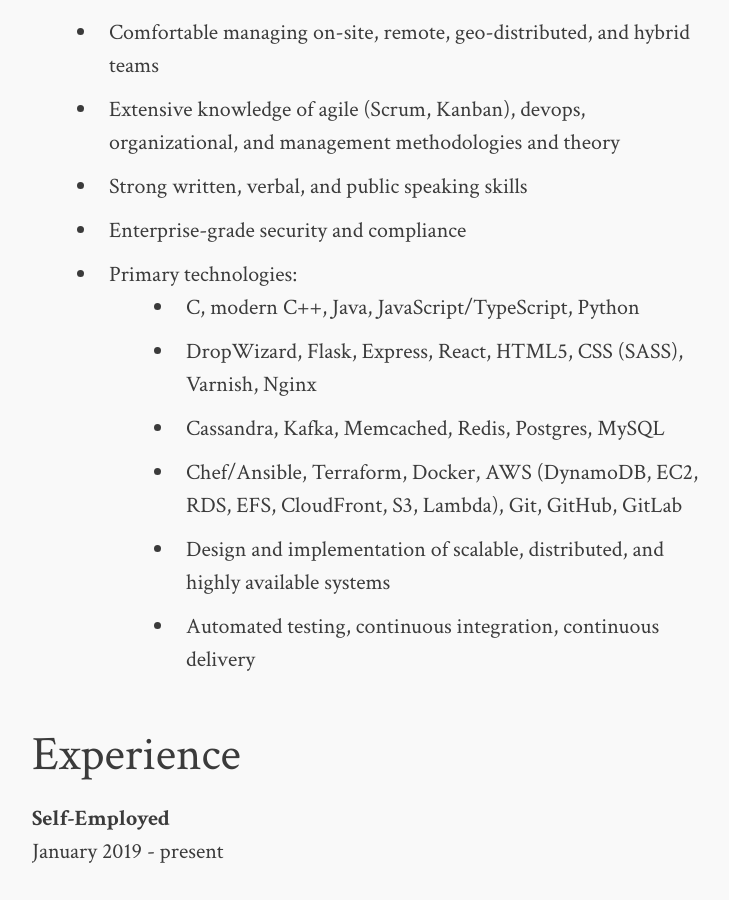
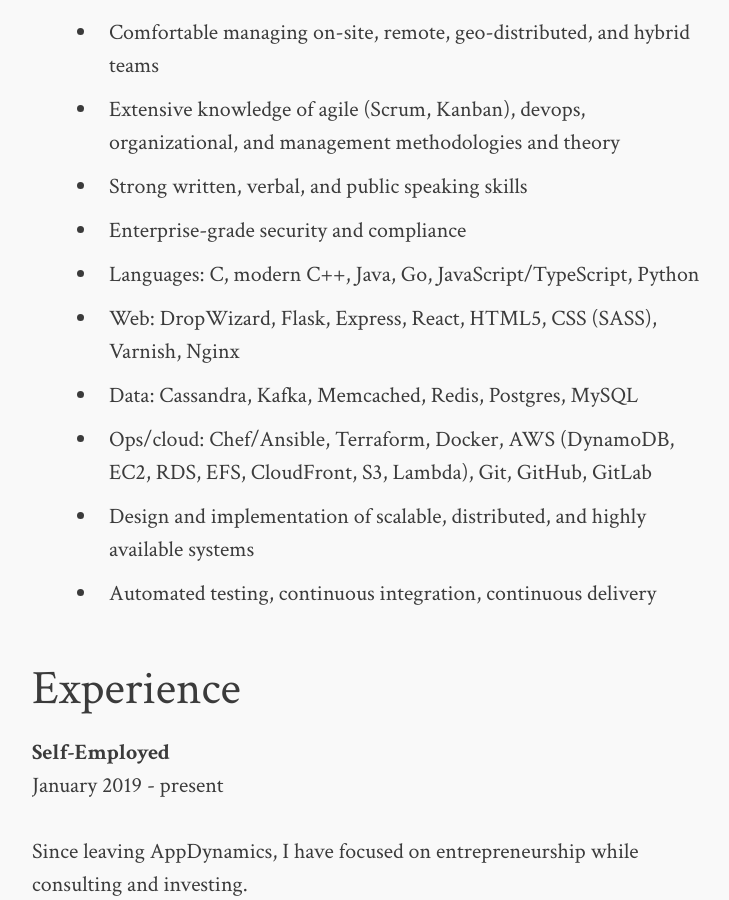
Before and after one commit to dkoepke/dkoepke.github.io, a Jekyll site: the page built from Resume.md, in a window 1280 px wide and 900 px high, scrolled down 495 px. Shown: the whole window, without its empty margins (268-997 px from the left). Built offline with Jekyll 4.4.1, drawn with Linux system fonts in a browser that asks for light colours.

Commit message:
The second level indent was ugly

```diff
--- a/Resume.md
+++ b/Resume.md
@@ -16,13 +16,12 @@ I am a software engineering leader with extensive experience building and growin
 * Extensive knowledge of agile (Scrum, Kanban), devops, organizational, and management methodologies and theory
 * Strong written, verbal, and public speaking skills
 * Enterprise-grade security and compliance
-* Primary technologies:
-  * C, modern C++, Java, JavaScript/TypeScript, Python
-  * DropWizard, Flask, Express, React, HTML5, CSS (SASS), Varnish, Nginx
-  * Cassandra, Kafka, Memcached, Redis, Postgres, MySQL
-  * Chef/Ansible, Terraform, Docker, AWS (DynamoDB, EC2, RDS, EFS, CloudFront, S3, Lambda), Git, GitHub, GitLab
-  * Design and implementation of scalable, distributed, and highly available systems
-  * Automated testing, continuous integration, continuous delivery
+* Languages: C, modern C++, Java, Go, JavaScript/TypeScript, Python
+* Web: DropWizard, Flask, Express, React, HTML5, CSS (SASS), Varnish, Nginx
+* Data: Cassandra, Kafka, Memcached, Redis, Postgres, MySQL
+* Ops/cloud: Chef/Ansible, Terraform, Docker, AWS (DynamoDB, EC2, RDS, EFS, CloudFront, S3, Lambda), Git, GitHub, GitLab
+* Design and implementation of scalable, distributed, and highly available systems
+* Automated testing, continuous integration, continuous delivery
 
 ## Experience
 
```
